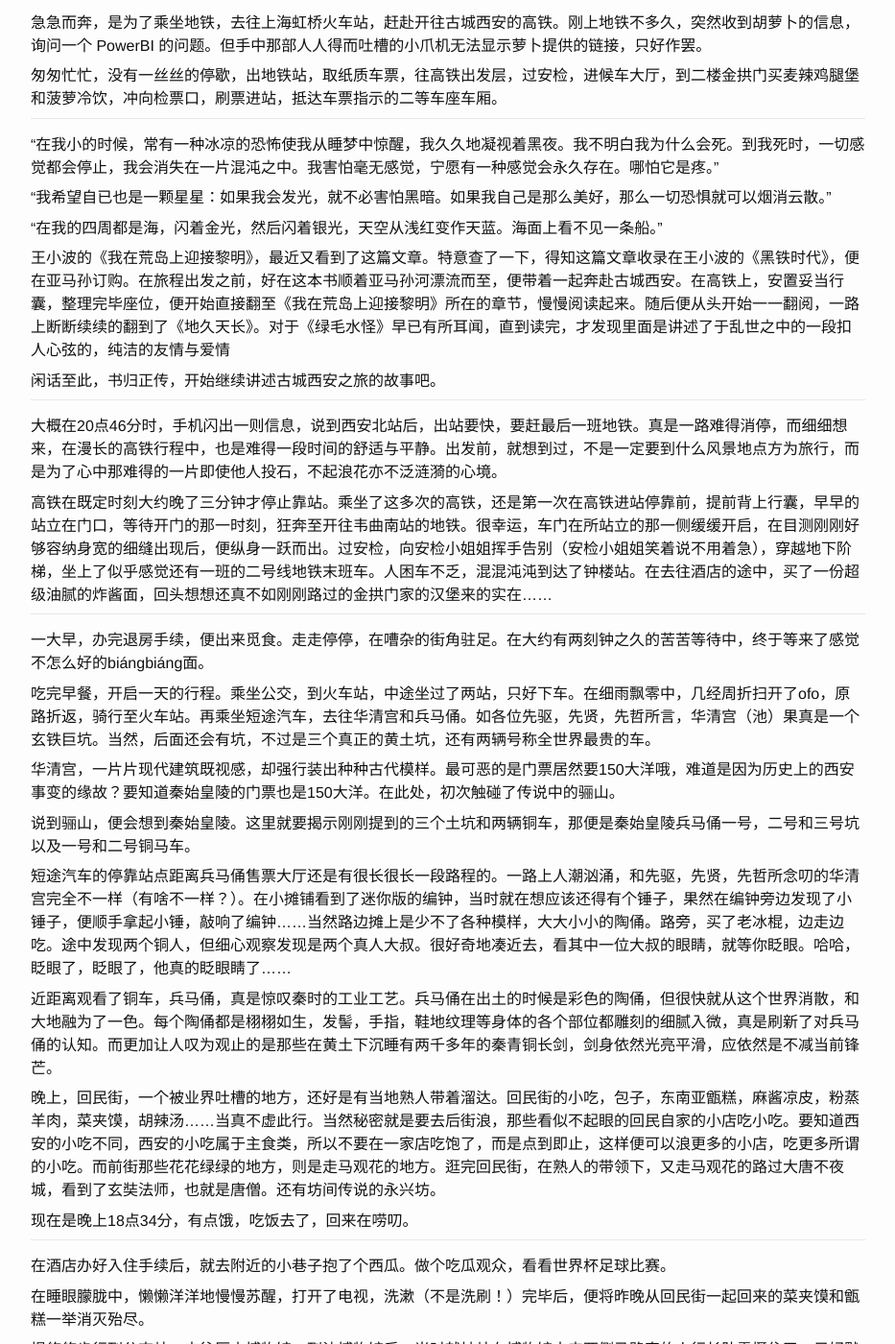
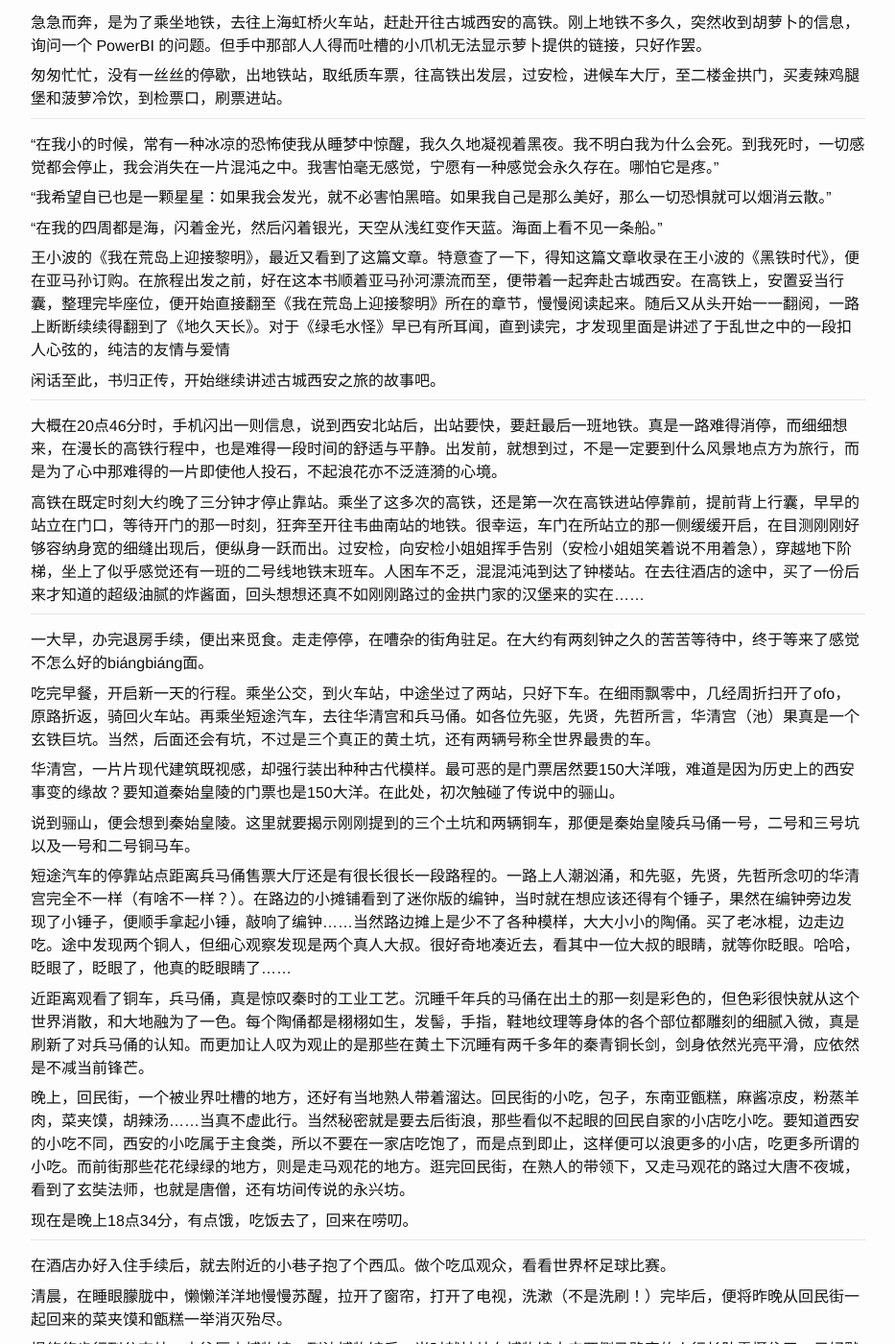
Before and after one commit to ousiax/ousiax.github.io, a Jekyll site: the page built from _posts/2018-07-11-古城西安.md, in a window 1280 px wide and 1400 px high, scrolled down 447 px. Shown: the whole window at 96% size, without its empty margins (173-1106 px from the left). Built offline with Jekyll 4.4.1, drawn with Linux system fonts in a browser that asks for light colours; comment, search, counter and statistics services are not loaded; some of the changed text lies outside the part shown.

Commit message:
Update 2018-07-11-古城西安.md

```diff
--- a/_posts/2018-07-11-古城西安.md
+++ b/_posts/2018-07-11-古城西安.md
@@ -17,7 +17,7 @@ disqus_identifier: 223373321715770133671260817239778307533
 
 急急而奔，是为了乘坐地铁，去往上海虹桥火车站，赶赴开往古城西安的高铁。刚上地铁不多久，突然收到胡萝卜的信息，询问一个 PowerBI 的问题。但手中那部人人得而吐槽的小爪机无法显示萝卜提供的链接，只好作罢。
 
-匆匆忙忙，没有一丝丝的停歇，出地铁站，取纸质车票，往高铁出发层，过安检，进候车大厅，到二楼金拱门买麦辣鸡腿堡和菠萝冷饮，冲向检票口，刷票进站，抵达车票指示的二等车座车厢。
+匆匆忙忙，没有一丝丝的停歇，出地铁站，取纸质车票，往高铁出发层，过安检，进候车大厅，至二楼金拱门，买麦辣鸡腿堡和菠萝冷饮，到检票口，刷票进站。
 
 - - -
 
@@ -27,7 +27,7 @@ disqus_identifier: 223373321715770133671260817239778307533
 
  “在我的四周都是海，闪着金光，然后闪着银光，天空从浅红变作天蓝。海面上看不见一条船。”
 
-王小波的《我在荒岛上迎接黎明》，最近又看到了这篇文章。特意查了一下，得知这篇文章收录在王小波的《黑铁时代》，便在亚马孙订购。在旅程出发之前，好在这本书顺着亚马孙河漂流而至，便带着一起奔赴古城西安。在高铁上，安置妥当行囊，整理完毕座位，便开始直接翻至《我在荒岛上迎接黎明》所在的章节，慢慢阅读起来。随后便从头开始一一翻阅，一路上断断续续的翻到了《地久天长》。对于《绿毛水怪》早已有所耳闻，直到读完，才发现里面是讲述了于乱世之中的一段扣人心弦的，纯洁的友情与爱情
+王小波的《我在荒岛上迎接黎明》，最近又看到了这篇文章。特意查了一下，得知这篇文章收录在王小波的《黑铁时代》，便在亚马孙订购。在旅程出发之前，好在这本书顺着亚马孙河漂流而至，便带着一起奔赴古城西安。在高铁上，安置妥当行囊，整理完毕座位，便开始直接翻至《我在荒岛上迎接黎明》所在的章节，慢慢阅读起来。随后又从头开始一一翻阅，一路上断断续续得翻到了《地久天长》。对于《绿毛水怪》早已有所耳闻，直到读完，才发现里面是讲述了于乱世之中的一段扣人心弦的，纯洁的友情与爱情
 
 闲话至此，书归正传，开始继续讲述古城西安之旅的故事吧。
 
@@ -35,23 +35,23 @@ disqus_identifier: 223373321715770133671260817239778307533
 
 大概在20点46分时，手机闪出一则信息，说到西安北站后，出站要快，要赶最后一班地铁。真是一路难得消停，而细细想来，在漫长的高铁行程中，也是难得一段时间的舒适与平静。出发前，就想到过，不是一定要到什么风景地点方为旅行，而是为了心中那难得的一片即使他人投石，不起浪花亦不泛涟漪的心境。
 
-高铁在既定时刻大约晚了三分钟才停止靠站。乘坐了这多次的高铁，还是第一次在高铁进站停靠前，提前背上行囊，早早的站立在门口，等待开门的那一时刻，狂奔至开往韦曲南站的地铁。很幸运，车门在所站立的那一侧缓缓开启，在目测刚刚好够容纳身宽的细缝出现后，便纵身一跃而出。过安检，向安检小姐姐挥手告别（安检小姐姐笑着说不用着急），穿越地下阶梯，坐上了似乎感觉还有一班的二号线地铁末班车。人困车不乏，混混沌沌到达了钟楼站。在去往酒店的途中，买了一份超级油腻的炸酱面，回头想想还真不如刚刚路过的金拱门家的汉堡来的实在……
+高铁在既定时刻大约晚了三分钟才停止靠站。乘坐了这多次的高铁，还是第一次在高铁进站停靠前，提前背上行囊，早早的站立在门口，等待开门的那一时刻，狂奔至开往韦曲南站的地铁。很幸运，车门在所站立的那一侧缓缓开启，在目测刚刚好够容纳身宽的细缝出现后，便纵身一跃而出。过安检，向安检小姐姐挥手告别（安检小姐姐笑着说不用着急），穿越地下阶梯，坐上了似乎感觉还有一班的二号线地铁末班车。人困车不乏，混混沌沌到达了钟楼站。在去往酒店的途中，买了一份后来才知道的超级油腻的炸酱面，回头想想还真不如刚刚路过的金拱门家的汉堡来的实在……
 
 - - -
 
 一大早，办完退房手续，便出来觅食。走走停停，在嘈杂的街角驻足。在大约有两刻钟之久的苦苦等待中，终于等来了感觉不怎么好的biángbiáng面。
 
-吃完早餐，开启一天的行程。乘坐公交，到火车站，中途坐过了两站，只好下车。在细雨飘零中，几经周折扫开了ofo，原路折返，骑行至火车站。再乘坐短途汽车，去往华清宫和兵马俑。如各位先驱，先贤，先哲所言，华清宫（池）果真是一个玄铁巨坑。当然，后面还会有坑，不过是三个真正的黄土坑，还有两辆号称全世界最贵的车。
+吃完早餐，开启新一天的行程。乘坐公交，到火车站，中途坐过了两站，只好下车。在细雨飘零中，几经周折扫开了ofo，原路折返，骑回火车站。再乘坐短途汽车，去往华清宫和兵马俑。如各位先驱，先贤，先哲所言，华清宫（池）果真是一个玄铁巨坑。当然，后面还会有坑，不过是三个真正的黄土坑，还有两辆号称全世界最贵的车。
 
 华清宫，一片片现代建筑既视感，却强行装出种种古代模样。最可恶的是门票居然要150大洋哦，难道是因为历史上的西安事变的缘故？要知道秦始皇陵的门票也是150大洋。在此处，初次触碰了传说中的骊山。
 
 说到骊山，便会想到秦始皇陵。这里就要揭示刚刚提到的三个土坑和两辆铜车，那便是秦始皇陵兵马俑一号，二号和三号坑以及一号和二号铜马车。
 
-短途汽车的停靠站点距离兵马俑售票大厅还是有很长很长一段路程的。一路上人潮汹涌，和先驱，先贤，先哲所念叨的华清宫完全不一样（有啥不一样？）。在小摊铺看到了迷你版的编钟，当时就在想应该还得有个锤子，果然在编钟旁边发现了小锤子，便顺手拿起小锤，敲响了编钟……当然路边摊上是少不了各种模样，大大小小的陶俑。路旁，买了老冰棍，边走边吃。途中发现两个铜人，但细心观察发现是两个真人大叔。很好奇地凑近去，看其中一位大叔的眼睛，就等你眨眼。哈哈，眨眼了，眨眼了，他真的眨眼睛了……
+短途汽车的停靠站点距离兵马俑售票大厅还是有很长很长一段路程的。一路上人潮汹涌，和先驱，先贤，先哲所念叨的华清宫完全不一样（有啥不一样？）。在路边的小摊铺看到了迷你版的编钟，当时就在想应该还得有个锤子，果然在编钟旁边发现了小锤子，便顺手拿起小锤，敲响了编钟……当然路边摊上是少不了各种模样，大大小小的陶俑。买了老冰棍，边走边吃。途中发现两个铜人，但细心观察发现是两个真人大叔。很好奇地凑近去，看其中一位大叔的眼睛，就等你眨眼。哈哈，眨眼了，眨眼了，他真的眨眼睛了……
 
-近距离观看了铜车，兵马俑，真是惊叹秦时的工业工艺。兵马俑在出土的时候是彩色的陶俑，但很快就从这个世界消散，和大地融为了一色。每个陶俑都是栩栩如生，发髻，手指，鞋地纹理等身体的各个部位都雕刻的细腻入微，真是刷新了对兵马俑的认知。而更加让人叹为观止的是那些在黄土下沉睡有两千多年的秦青铜长剑，剑身依然光亮平滑，应依然是不减当前锋芒。
+近距离观看了铜车，兵马俑，真是惊叹秦时的工业工艺。沉睡千年兵的马俑在出土的那一刻是彩色的，但色彩很快就从这个世界消散，和大地融为了一色。每个陶俑都是栩栩如生，发髻，手指，鞋地纹理等身体的各个部位都雕刻的细腻入微，真是刷新了对兵马俑的认知。而更加让人叹为观止的是那些在黄土下沉睡有两千多年的秦青铜长剑，剑身依然光亮平滑，应依然是不减当前锋芒。
 
-晚上，回民街，一个被业界吐槽的地方，还好是有当地熟人带着溜达。回民街的小吃，包子，东南亚甑糕，麻酱凉皮，粉蒸羊肉，菜夹馍，胡辣汤……当真不虚此行。当然秘密就是要去后街浪，那些看似不起眼的回民自家的小店吃小吃。要知道西安的小吃不同，西安的小吃属于主食类，所以不要在一家店吃饱了，而是点到即止，这样便可以浪更多的小店，吃更多所谓的小吃。而前街那些花花绿绿的地方，则是走马观花的地方。逛完回民街，在熟人的带领下，又走马观花的路过大唐不夜城，看到了玄奘法师，也就是唐僧。还有坊间传说的永兴坊。
+晚上，回民街，一个被业界吐槽的地方，还好有当地熟人带着溜达。回民街的小吃，包子，东南亚甑糕，麻酱凉皮，粉蒸羊肉，菜夹馍，胡辣汤……当真不虚此行。当然秘密就是要去后街浪，那些看似不起眼的回民自家的小店吃小吃。要知道西安的小吃不同，西安的小吃属于主食类，所以不要在一家店吃饱了，而是点到即止，这样便可以浪更多的小店，吃更多所谓的小吃。而前街那些花花绿绿的地方，则是走马观花的地方。逛完回民街，在熟人的带领下，又走马观花的路过大唐不夜城，看到了玄奘法师，也就是唐僧，还有坊间传说的永兴坊。
 
 现在是晚上18点34分，有点饿，吃饭去了，回来在唠叨。
 
@@ -59,7 +59,7 @@ disqus_identifier: 223373321715770133671260817239778307533
 
 在酒店办好入住手续后，就去附近的小巷子抱了个西瓜。做个吃瓜观众，看看世界杯足球比赛。
 
-在睡眼朦胧中，懒懒洋洋地慢慢苏醒，打开了电视，洗漱（不是洗刷！）完毕后，便将昨晚从回民街一起回来的菜夹馍和甑糕一举消灭殆尽。
+清晨，在睡眼朦胧中，懒懒洋洋地慢慢苏醒，拉开了窗帘，打开了电视，洗漱（不是洗刷！）完毕后，便将昨晚从回民街一起回来的菜夹馍和甑糕一举消灭殆尽。
 
 慢悠悠步行到公交站，去往历史博物馆。到达博物馆后，当时就被站在博物馆大门两侧马路旁的人行长队震慑住了。只好默默转身离开，寄希望明日可以早早一些过来了。
 
```
Also changed, not shown: other parts of _posts/2018-07-11-古城西安.md (+5 -5 lines).
